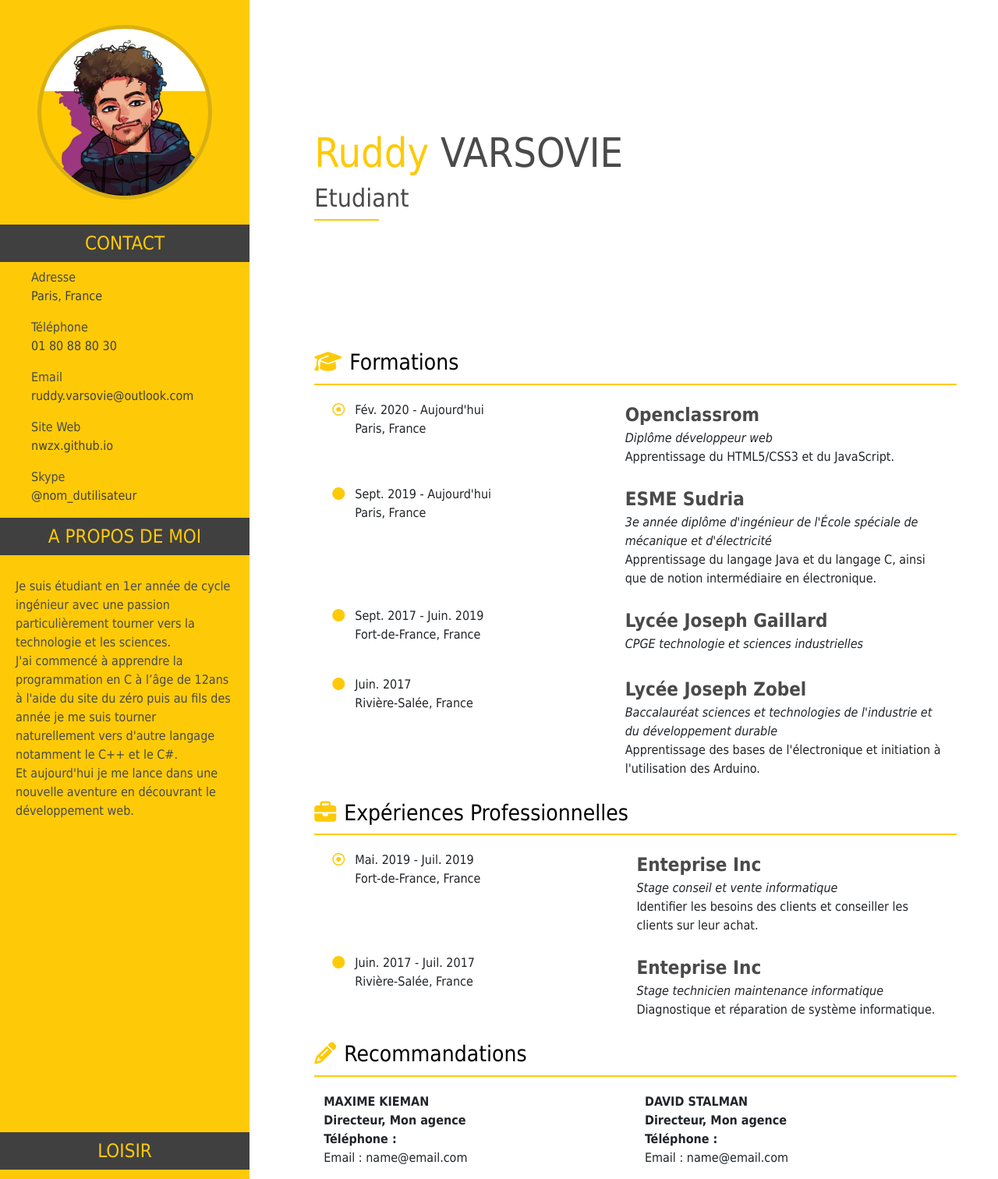
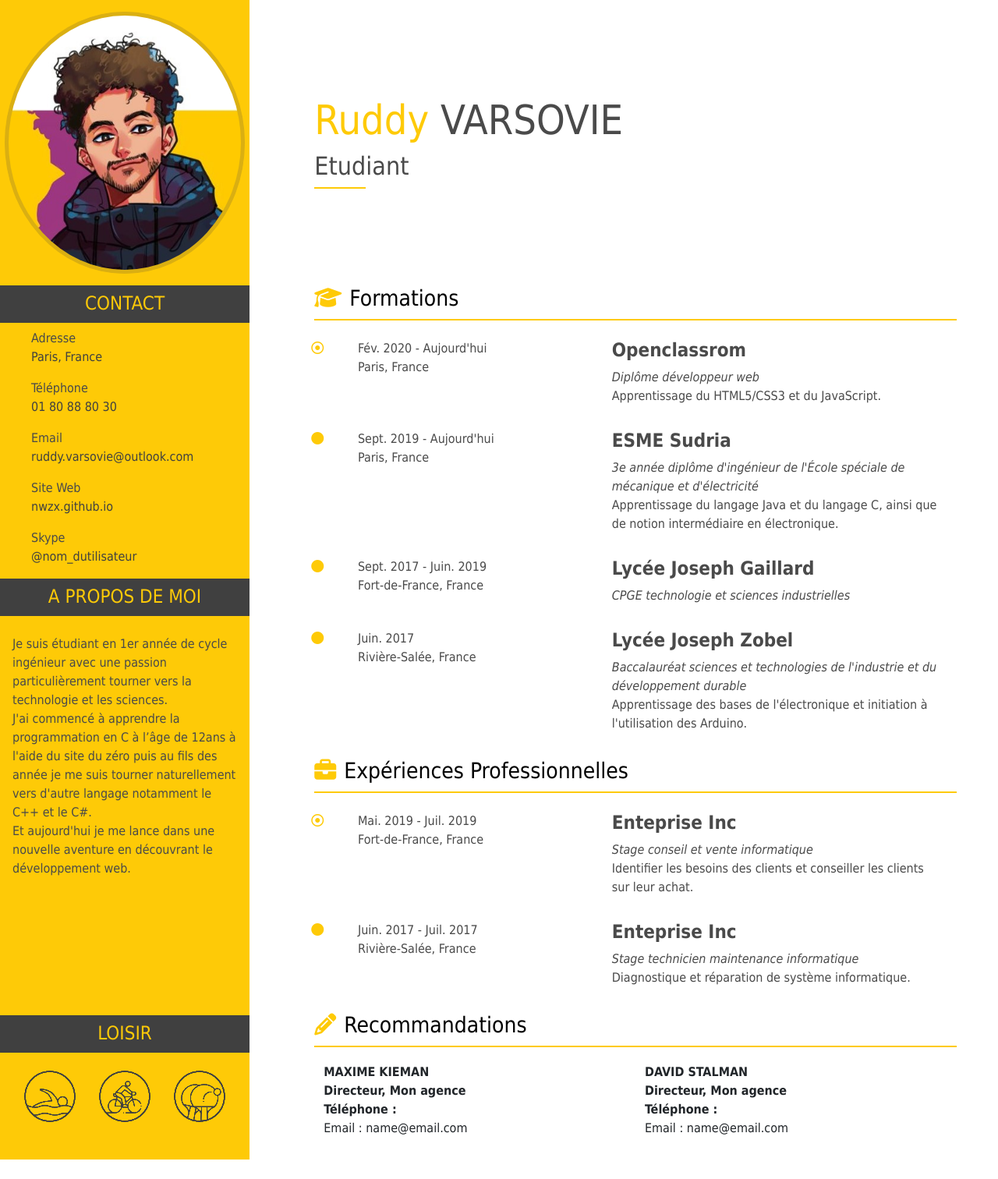
Before and after one commit to NWZX/nwzx.github.io, a plain HTML site: page index.html in a window 1280 px wide. Shown: the top 1512 px of the page at 78% size. After the commit the page ends 1487 px from the top, so only its background shows below. Drawn offline with nearby package versions, Linux system fonts and the light colour scheme.

Commit message:
Refactoring

```diff
--- a/index.html
+++ b/index.html
@@ -12,12 +12,22 @@
 </head>
 
 <body class="container-fluid">
-    <div class="row">
-        <nav class="col-lg-3 menu">
-            <div class="pic">
+    <header class="row">
+        <aside class="col-lg-3 menu-up">
+            <div class=" pic">
                 <img src="ma.png" class="img-fluid rounded-circle img-thumbnail" alt="Photo Personnel">
             </div>
+        </aside>
+        <article class="col-lg-8 offset-md-1">
+            <h1><span class="name-color">Ruddy</span> VARSOVIE</h1>
+            <h2>Etudiant</h2>
+        </article>
+    </header>
+
+    <div class="row">
+        <aside class="order-0 col-lg-3 menu-down">
             <h4>CONTACT</h4>
+            <address>
                 <ul>
                     <li>Adresse</li>
                     <li><a href="https://goo.gl/maps/dCZQHR6iSVkhfsPC7">Paris, France</a></li>
@@ -38,12 +48,14 @@
                     <li>Skype</li>
                     <li><a href="skype:username?chat">@nom_dutilisateur</a></li>
                 </ul>
+            </address>
             <h4>A PROPOS DE MOI</h4>
             <p class="low">
                 Je suis étudiant en 1er année de cycle ingénieur avec une passion particulièrement tourner vers la
                 technologie et les
                 sciences.<br />
-                J'ai commencé à apprendre la programmation en C à l’âge de 12ans à l'aide du site du zéro puis au fils
+                J'ai commencé à apprendre la programmation en C à l’âge de 12ans à l'aide du site du zéro puis au
+                fils
                 des année je me
                 suis tourner naturellement vers d'autre langage notamment le C++ et le C#.<br />
                 Et aujourd'hui je me lance dans une nouvelle aventure en découvrant le développement web.
@@ -58,108 +70,85 @@
                     <td><img class="img-fluid" src="pon.png" alt="Ping-Pong" /></td>
                 </tr>
             </table>
-        </nav>
-        <section class="col-lg-8 offset-md-1">
-            <h1><span class="name-color">Ruddy</span> VARSOVIE</h1>
-            <h2>Etudiant</h2>
-            <div class="short-line"></div>
-            <article>
+        </aside>
+        <section class="order-1 col-lg-8 offset-md-1">
             <h3><i class="fas fa-graduation-cap"></i>Formations</h3>
-                <table class="table">
-                    <tr>
-                        <td>
             <ul class="fa-ul">
-                                <li>
+                <li class="row">
                     <span class="fa-li"><i class="far fa-dot-circle"></i></span>
+                    <aside class="col-5">
                         Fév. 2020 - Aujourd'hui<br /><span class="tiny">Paris, France</span>
+                    </aside>
+                    <article class="col-7">
+                        <h5 class="big-strong">Openclassrom</h5><em>Diplôme développeur
+                            web</em><br />
+                        Apprentissage du HTML5/CSS3 et du JavaScript.
+                    </article>
                 </li>
-                            </ul>
-                        </td>
-                        <td><strong class="big-strong">Openclassrom</strong><br /><em>Diplôme développeur web</em><br />
-                            Apprentissage du HTML5/CSS3 et du JavaScript.
-                        </td>
-                    </tr>
-                    <tr>
-                        <td>
-                            <ul class="fa-ul">
-                                <li>
+                <li class="row">
                     <span class="fa-li"><i class="fas fa-circle"></i></span>
+                    <aside class="col-5">
                         Sept. 2019 - Aujourd'hui<br /><span class="tiny">Paris, France</span>
-                                </li>
-                            </ul>
-                        </td>
-                        <td><strong class="big-strong">ESME Sudria</strong><br /><em>3e année diplôme d'ingénieur de
+                    </aside>
+                    <article class="col-7">
+                        <h5 class="big-strong">ESME Sudria</h5><em>3e année diplôme d'ingénieur de
                             l'École spéciale de
                             mécanique et
                             d'électricité</em><br />
                         Apprentissage du langage Java et du langage C, ainsi que de notion intermédiaire en
                         électronique.
-                        </td>
-                    </tr>
-                    <tr>
-                        <td>
-                            <ul class="fa-ul">
-                                <li>
+                    </article>
+                </li>
+                <li class="row">
                     <span class="fa-li"><i class="fas fa-circle"></i></span>
+                    <aside class="col-5">
                         Sept. 2017 - Juin. 2019<br /><span class="tiny">Fort-de-France, France</span>
+                    </aside>
+                    <article class="col-7">
+                        <h5 class="big-strong">Lycée Joseph
+                            Gaillard</h5><em>CPGE technologie et sciences industrielles</em><br />
+                    </article>
                 </li>
-                            </ul>
-                        </td>
-                        <td><strong class="big-strong">Lycée Joseph
-                                Gaillard</strong><br /><em>CPGE technologie et sciences industrielles</em><br />
-                        </td>
-                    </tr>
-                    <tr>
-                        <td>
-                            <ul class="fa-ul">
-                                <li>
+                <li class="row">
                     <span class="fa-li"><i class="fas fa-circle"></i></span>
+                    <aside class="col-5">
                         Juin. 2017<br /><span class="tiny">Rivière-Salée, France</span>
-                                </li>
-                            </ul>
-                        </td>
-                        <td><strong class="big-strong">Lycée
-                                Joseph Zobel</strong><br /><em>Baccalauréat sciences et technologies de l'industrie et
+                    </aside>
+                    <article class="col-7">
+                        <h5 class="big-strong">Lycée
+                            Joseph Zobel</h5><em>Baccalauréat sciences et technologies de l'industrie
+                            et
                             du développement
                             durable</em><br />
                         Apprentissage des bases de l'électronique et initiation à l'utilisation des Arduino.
-                        </td>
-                    </tr>
-                </table>
                     </article>
-            <article>
-                <h3><i class="fas fa-briefcase"></i>Expériences Professionnelles</h3>
-                <table class="table">
-                    <tr>
-                        <td>
-                            <ul class="fa-ul">
-                                <li>
-                                    <span class="fa-li"><i class="far fa-dot-circle"></i></span>
-                                    Mai. 2019 - Juil. 2019<br /><span class="tiny">Fort-de-France, France</span>
                 </li>
             </ul>
-                        </td>
-                        <td><strong class="big-strong">Enteprise Inc</strong><br /><em>Stage conseil et vente
+            <h3><i class="fas fa-briefcase"></i>Expériences Professionnelles</h3>
+            <ul class="fa-ul">
+                <li class="row">
+                    <span class="fa-li"><i class="far fa-dot-circle"></i></span>
+                    <aside class="col-5">
+                        Mai. 2019 - Juil. 2019<br /><span class="tiny">Fort-de-France, France</span>
+                    </aside>
+                    <article class="col-7">
+                        <h5 class="big-strong">Enteprise Inc</h5><em>Stage conseil et vente
                             informatique</em><br />
                         Identifier les besoins des clients et conseiller les clients sur leur achat.
-                        </td>
-                    </tr>
-                    <tr>
-                        <td>
-                            <ul class="fa-ul">
-                                <li>
+                    </article>
+                </li>
+                <li class="row">
                     <span class="fa-li"><i class="fas fa-circle"></i></span>
+                    <aside class="col-5">
                         Juin. 2017 - Juil. 2017<br /><span class="tiny">Rivière-Salée, France</span>
+                    </aside>
+                    <article class="col-7">
+                        <h5 class="big-strong">Enteprise Inc</h5><em>Stage technicien maintenance
+                            informatique</em><br />
+                        Diagnostique et réparation de système informatique.
+                    </article>
                 </li>
             </ul>
-                        </td>
-                        <td><strong class="big-strong">Enteprise Inc</strong><br /><em>Stage technicien maintenance
-                                informatique</em><br />
-                            Diagnostique et réparation de système informatique.</td>
-                    </tr>
-                </table>
-            </article>
-            <article>
             <h3><i class="fas fa-pencil-alt"></i>Recommandations</h3>
             <table class="table">
                 <tr>
@@ -177,7 +166,6 @@
                     </td>
                 </tr>
             </table>
-            </article>
         </section>
     </div>
 </body>
--- a/style.css
+++ b/style.css
@@ -9,8 +9,23 @@ nav p
 }
 
 h1{
-    margin-top: 20%;
+    margin-top: 15%;
     font-size: 52px;
+}
+h2{
+    margin: 0 0 15%;
+    padding: 0 0 10px;
+    position: relative;
+}
+h2::after{
+    background-color: #FECA07;
+    bottom: 0;
+    content: '';
+    display: block;
+    height: 2px;
+    left: 0;
+    position: absolute;
+    width: 8%;
 }
 h3{
     border-bottom: 2px solid #FECA07;
@@ -31,6 +46,9 @@ i{
 li {
     list-style-type: none;
 }
+.fa-ul li{
+    padding: 2%;
+}
 a:link{
     text-decoration: none;
     color: #404040;
@@ -40,22 +58,23 @@ a:visited{
     color: #404040;
 }
 
-.menu{
+.menu-up{
+    background-color: #FECA07;
+    padding: 0;
+    display: flex;
+}
+.menu-down{
     background-color: #FECA07;
     padding: 0;
 }
 .pic{
     text-align: center;
-    padding: 10%;
+    margin: auto;
+    padding: 2%;
 }
 .pic img{
-    width: 224px;
-    height: 224px;
-}
-.short-line{
-    margin-bottom: 20%;
-    border-bottom: 2px solid #FECA07;
-    margin-right: 90%;
+    width: 336px;
+    height: 336px;
 }
 .name-color{
     color: #FECA07;
@@ -75,11 +94,13 @@ a:visited{
     padding: 15px;
 }
 .low{
-    padding-bottom: 120%;
+    padding: 5%;
+    padding-bottom: 50%;
 }
 .big-strong{
     font-size: x-large;
     color: #4A4A4A;
+    font-weight: bold;
 }
 
 @media (min-width: 768px)
@@ -92,4 +113,12 @@ a:visited{
     .low{
         padding-bottom: 0%;
     }
+    .order-0{
+        -ms-flex-order: 1;
+        order: 1;
+    }
+    .order-1{
+        -ms-flex-order: 0;
+        order: 0;
+    }
 }
```
Lines whose indentation alone changed are shown as unchanged.
